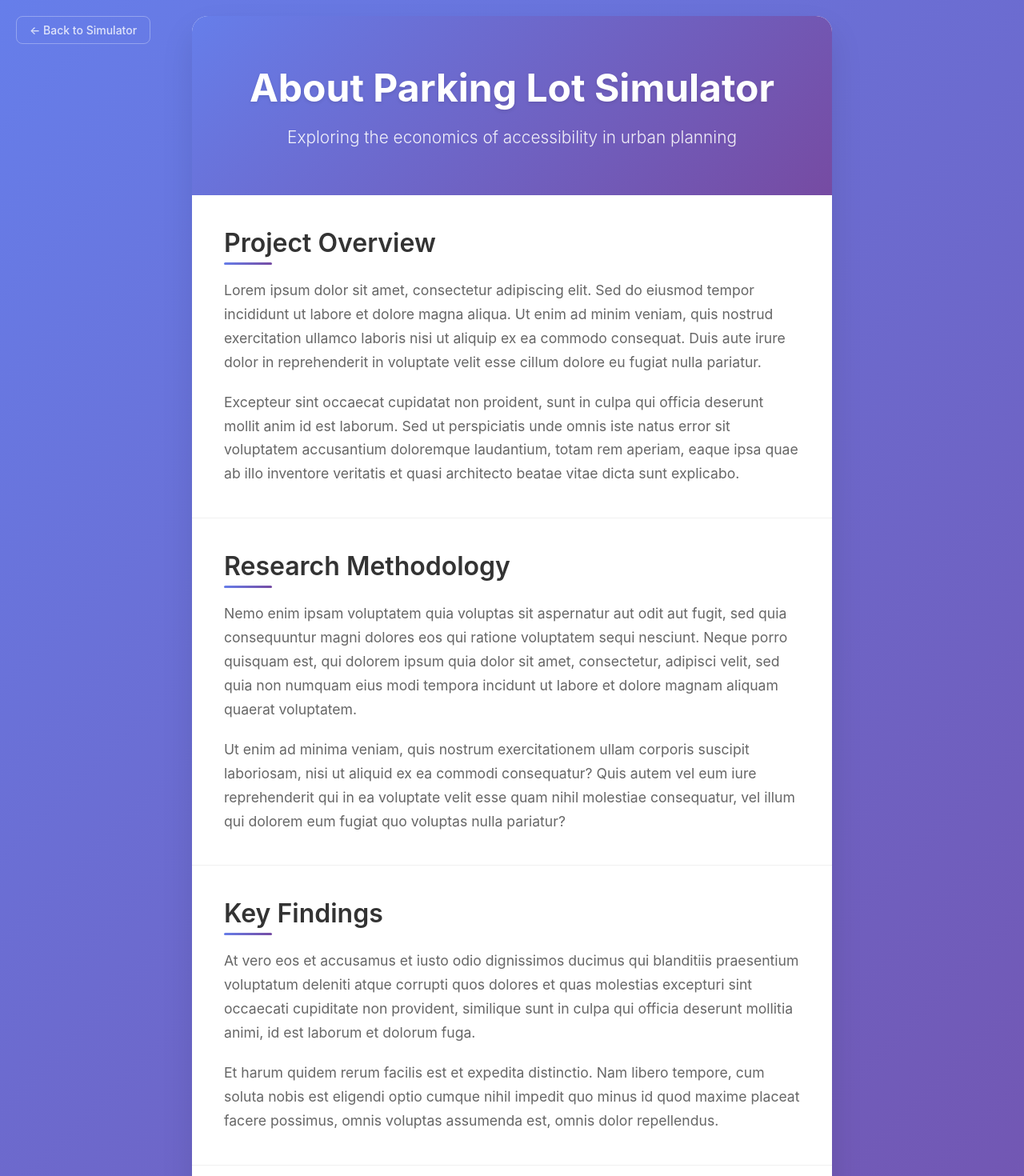
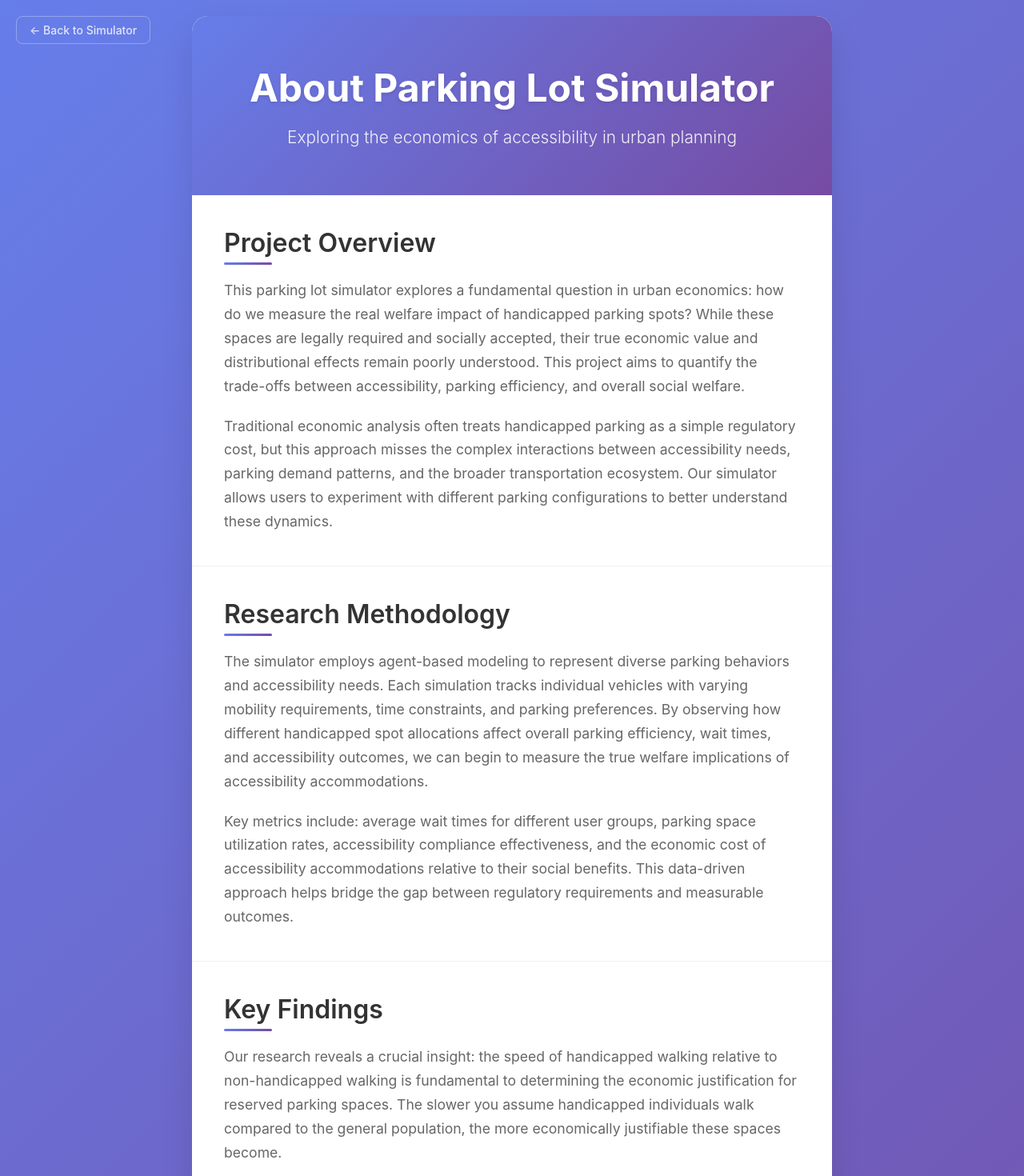
Before and after one commit to josephecombs/parking-lot-simulator, a React (Create React App) app: page /about in a window 1280 px wide. Shown: the top 1470 px of the page at 80% size. Built offline with nearby package versions, Linux system fonts and the light colour scheme.

Commit message:
real about page

```diff
--- a/src/components/About.js
+++ b/src/components/About.js
@@ -47,41 +47,45 @@ const About = () => {
         <section className="about-section">
           <h2>Project Overview</h2>
           <p>
-            Lorem ipsum dolor sit amet, consectetur adipiscing elit. Sed do eiusmod tempor incididunt ut labore et dolore magna aliqua.
-            Ut enim ad minim veniam, quis nostrud exercitation ullamco laboris nisi ut aliquip ex ea commodo consequat.
-            Duis aute irure dolor in reprehenderit in voluptate velit esse cillum dolore eu fugiat nulla pariatur.
+            This parking lot simulator explores a fundamental question in urban economics: how do we measure the real welfare impact
+            of handicapped parking spots? While these spaces are legally required and socially accepted, their true economic value
+            and distributional effects remain poorly understood. This project aims to quantify the trade-offs between accessibility,
+            parking efficiency, and overall social welfare.
           </p>
           <p>
-            Excepteur sint occaecat cupidatat non proident, sunt in culpa qui officia deserunt mollit anim id est laborum.
-            Sed ut perspiciatis unde omnis iste natus error sit voluptatem accusantium doloremque laudantium, totam rem aperiam,
-            eaque ipsa quae ab illo inventore veritatis et quasi architecto beatae vitae dicta sunt explicabo.
+            Traditional economic analysis often treats handicapped parking as a simple regulatory cost, but this approach misses
+            the complex interactions between accessibility needs, parking demand patterns, and the broader transportation ecosystem.
+            Our simulator allows users to experiment with different parking configurations to better understand these dynamics.
           </p>
         </section>
 
         <section className="about-section">
           <h2>Research Methodology</h2>
           <p>
-            Nemo enim ipsam voluptatem quia voluptas sit aspernatur aut odit aut fugit, sed quia consequuntur magni dolores
-            eos qui ratione voluptatem sequi nesciunt. Neque porro quisquam est, qui dolorem ipsum quia dolor sit amet,
-            consectetur, adipisci velit, sed quia non numquam eius modi tempora incidunt ut labore et dolore magnam aliquam quaerat voluptatem.
+            The simulator employs agent-based modeling to represent diverse parking behaviors and accessibility needs. Each simulation
+            tracks individual vehicles with varying mobility requirements, time constraints, and parking preferences. By observing
+            how different handicapped spot allocations affect overall parking efficiency, wait times, and accessibility outcomes,
+            we can begin to measure the true welfare implications of accessibility accommodations.
           </p>
           <p>
-            Ut enim ad minima veniam, quis nostrum exercitationem ullam corporis suscipit laboriosam, nisi ut aliquid ex ea commodi consequatur?
-            Quis autem vel eum iure reprehenderit qui in ea voluptate velit esse quam nihil molestiae consequatur,
-            vel illum qui dolorem eum fugiat quo voluptas nulla pariatur?
+            Key metrics include: average wait times for different user groups, parking space utilization rates, accessibility
+            compliance effectiveness, and the economic cost of accessibility accommodations relative to their social benefits.
+            This data-driven approach helps bridge the gap between regulatory requirements and measurable outcomes.
           </p>
         </section>
 
         <section className="about-section">
           <h2>Key Findings</h2>
           <p>
-            At vero eos et accusamus et iusto odio dignissimos ducimus qui blanditiis praesentium voluptatum deleniti atque corrupti
-            quos dolores et quas molestias excepturi sint occaecati cupiditate non provident, similique sunt in culpa qui officia
-            deserunt mollitia animi, id est laborum et dolorum fuga.
+            Our research reveals a crucial insight: the speed of handicapped walking relative to non-handicapped walking is
+            fundamental to determining the economic justification for reserved parking spaces. The slower you assume handicapped
+            individuals walk compared to the general population, the more economically justifiable these spaces become.
           </p>
           <p>
-            Et harum quidem rerum facilis est et expedita distinctio. Nam libero tempore, cum soluta nobis est eligendi optio
-            cumque nihil impedit quo minus id quod maxime placeat facere possimus, omnis voluptas assumenda est, omnis dolor repellendus.
+            This finding challenges traditional approaches that treat accessibility accommodations as purely regulatory costs.
+            When we model realistic walking speed differentials, the welfare benefits of closer parking access become quantifiable
+            and significant. The simulation demonstrates that even modest differences in walking speed can justify substantial
+            parking space allocations when considering the cumulative time savings and improved accessibility outcomes.
           </p>
         </section>
 
```
